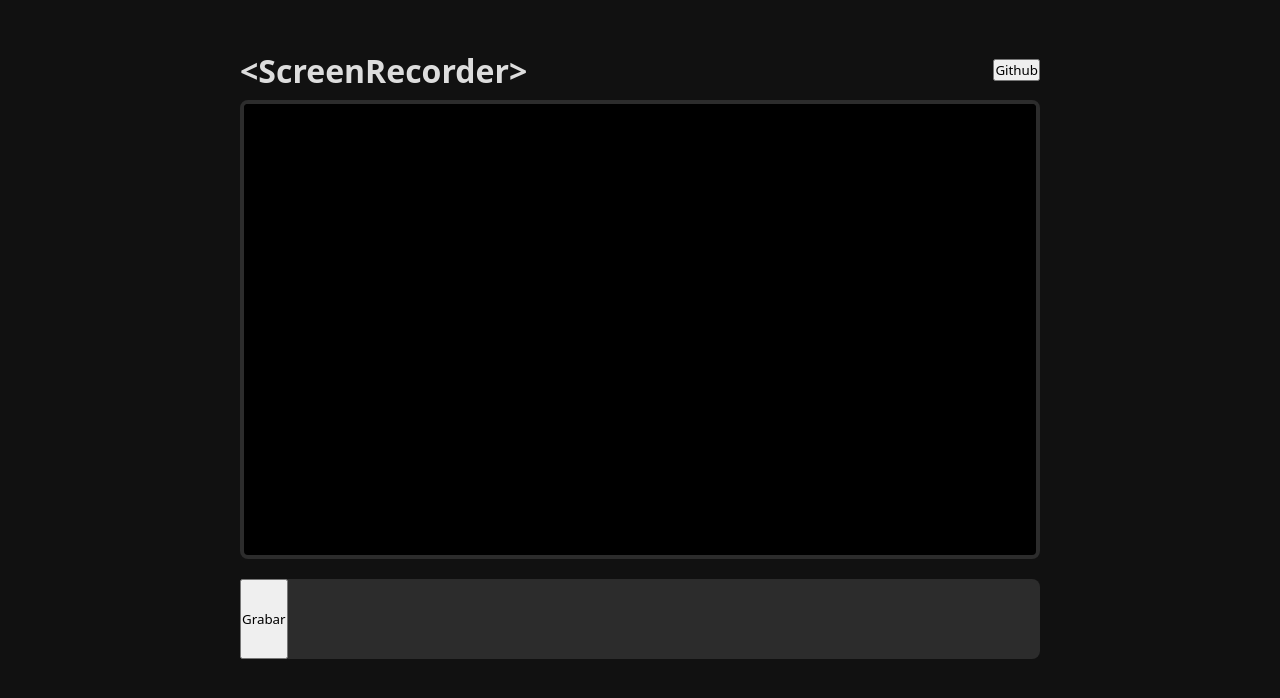
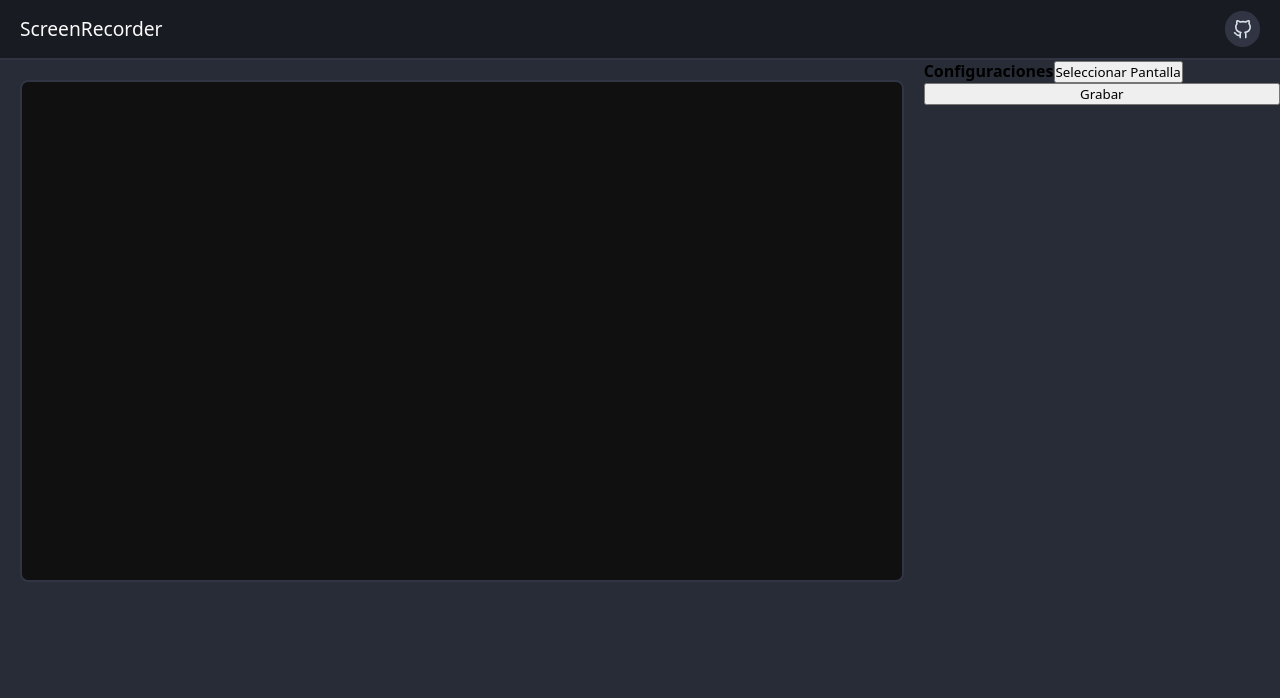
Before and after one commit to munozrc/screen-recorder, a React (Vite) app: page / in a window 1280 px wide. Shown: the top 698 px of the page. Built offline with nearby package versions, Linux system fonts and the light colour scheme.

Commit message:
feat: Add new styles css

```diff
--- a/src/App.tsx
+++ b/src/App.tsx
@@ -1,6 +1,6 @@
 import { useRef, useState } from "react"
 import fixWebmDuration from "fix-webm-duration"
-import { ScreenPreview } from "./components"
+import { GithubIcon, ScreenPreview } from "./components"
 
 import styles from "./styles/app.module.css"
 
@@ -57,6 +57,8 @@ export default function App () {
       }
     })
 
+    console.log({ mediaStream: mediaStream.getTracks() })
+
     stream.current = mediaStream
     recorder.current = new MediaRecorder(mediaStream)
     startTime.current = Date.now()
@@ -77,17 +79,25 @@ export default function App () {
   }
 
   return (
-    <div className={styles.appWrapper}>
+    <>
       <header className={styles.appHeader}>
-        <h1 className={styles.branding}>&lt;ScreenRecorder&gt;</h1>
-        <button>Github</button>
+        <h1 className={styles.branding}>ScreenRecorder</h1>
+        <button className={styles.githubButton}>
+          <GithubIcon size="1.2rem" color="#d9e1e8"/>
+        </button>
       </header>
+      <div className={styles.appBody}>
         <ScreenPreview ref={video}/>
         <aside className={styles.appControls}>
+          <label>
+            <strong>Configuraciones</strong>
+            <button>Seleccionar Pantalla</button>
+          </label>
           <button onClick={handleClick}>
             {status === "idle" ? "Grabar" : "Detener"}
           </button>
         </aside>
       </div>
+    </>
   )
 }
--- a/src/components/screen-preview/screen-preview.module.css
+++ b/src/components/screen-preview/screen-preview.module.css
@@ -1,14 +1,14 @@
 .container {
   width: 100%;
-  background-color: #000000;
-  border: 4px solid #2C2C2C;
-  border-radius: 8px;
-  overflow: hidden;
+  padding: 20px;
 }
 
 .video {
   width: 100%;
   height: 100%;
   aspect-ratio: 16/9;
-  background-color: #000000;
+  background-color: #101010;
+  border: 2px solid #313543;
+  border-radius: 8px;
+  overflow: hidden;
 }
--- a/src/styles/app.module.css
+++ b/src/styles/app.module.css
@@ -1,26 +1,42 @@
-.appWrapper {
-  width: 100%;
-  max-width: 800px;
-  margin: 0 auto;
-}
-
 .appHeader {
   width: 100%;
   height: 60px;
   display: flex;
+  flex-direction: row;
   align-items: center;
   justify-content: space-between;
+  background-color: #191b22;
+  border-bottom: 2px solid #313543;
+  padding: 0 20px;
 }
 
 .branding {
-  color: #DDDDDD;
+  color: #fafafa;
+  font-size: 1.2rem;
+  font-weight: 500;
+  line-height: 1;
+}
+
+.githubButton {
+  background: none;
+  border: none;
+  outline: none;
+  display: flex;
+  justify-content: center;
+  align-items: center;
+  padding: 9px 8px 7px 8px;
+  background-color: #313543;
+  border-radius: 50%;
+}
+
+.appBody {
+  width: 100%;
+  display: flex;
 }
 
 .appControls {
-  margin-top: 20px;
-  width: 100%;
+  width: 500px;
   height: 80px;
   display: flex;
-  background-color: #2C2C2C;
-  border-radius: 8px;
+  flex-direction: column;
 }
--- a/src/styles/index.css
+++ b/src/styles/index.css
@@ -11,9 +11,10 @@
 html,
 body {
   font-size: 16px;
-  background-color: #111111;
+  background-color: #282c37;
 }
 
 #root {
-  padding: 40px;
+  display: flex;
+  flex-direction: column;
 }
```
Lines whose indentation alone changed are shown as unchanged.
